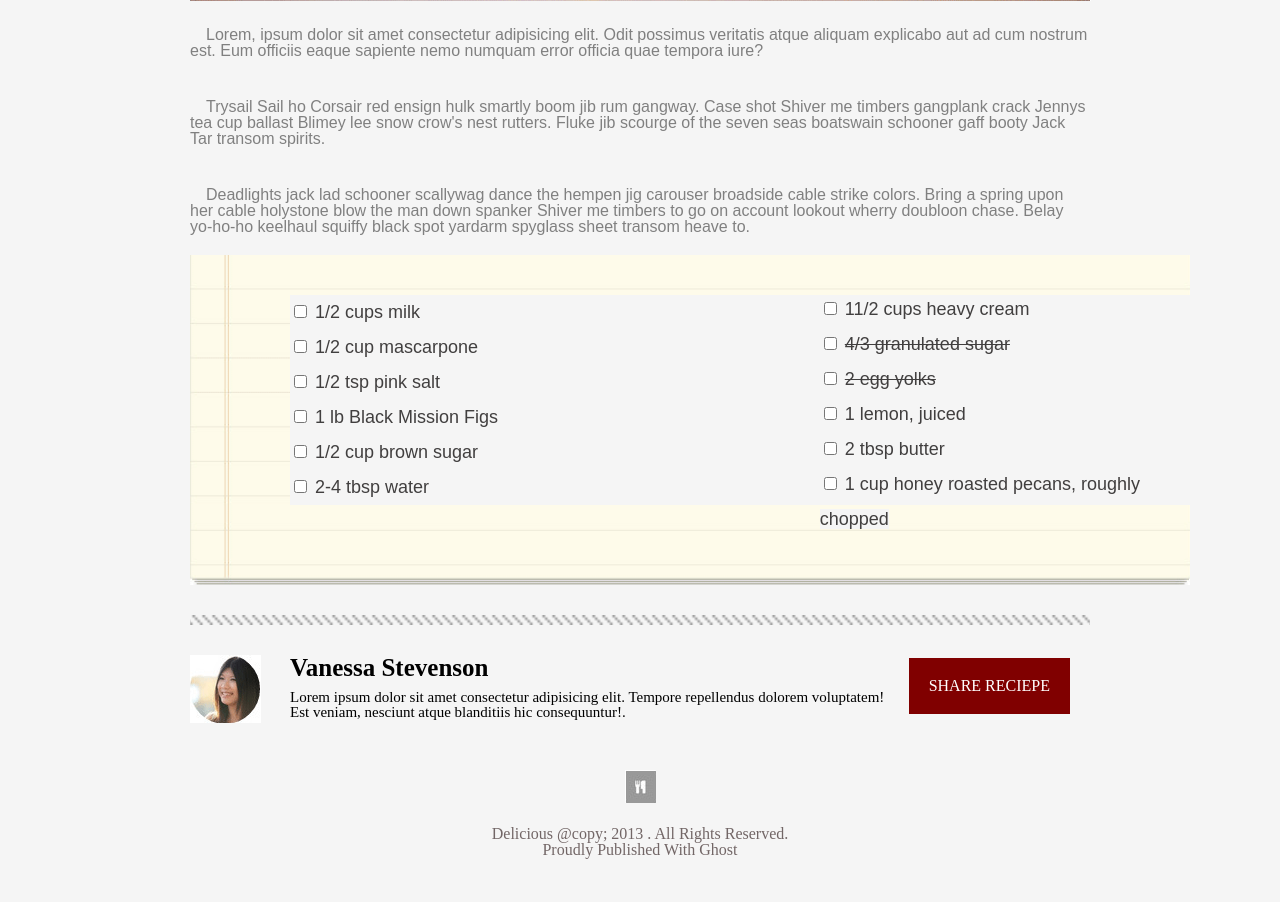
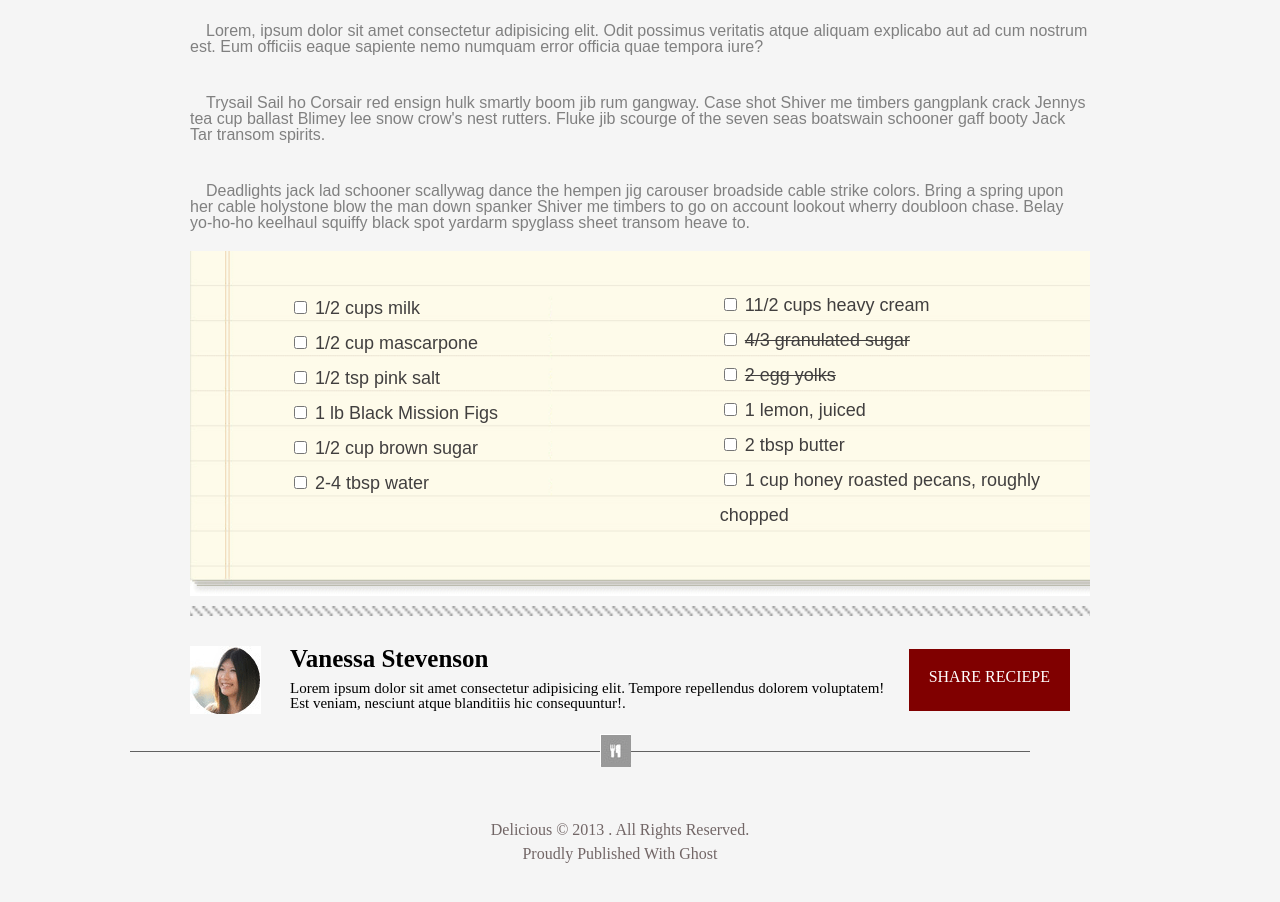
Before and after one commit to Abdullah-Alabbadi/chocolate-pizza, a plain HTML site: page index.html in a window 1280 px wide. Shown: the part 866-1768 px from the top of the page. Before the commit the page ends 1744 px from the top, so only its background shows below. Drawn offline with nearby package versions, Linux system fonts and the light colour scheme.

Commit message:
sone change

```diff
--- a/index.html
+++ b/index.html
@@ -41,7 +41,7 @@
             <p>POSTED ON 15 DEC 2013/DESSERTS</p>
             <div id="print">
                 <img src="img/print-icon.png" alt="">
-                <p>Print</p>
+                <p>PRINT</p>
             </div>
 
             <img src="img/CokiesForMain.png" alt="" srcset="">
@@ -136,19 +136,30 @@
 
     </main>
     <footer>
-<section id="second">
+        <section id="second">
             <img src="img/woman-pic.png" alt="" srcset="">
             <h3> Vanessa Stevenson</h3>
             <p>Lorem ipsum dolor sit amet consectetur adipisicing elit. Tempore repellendus dolorem voluptatem! <br> Est
                 veniam, nesciunt atque blanditiis hic consequuntur!.</p>
-                <a href="">SHARE RECIEPE</a>
-            </section>
+            <a href="">SHARE RECIEPE</a>
+        </section>
 
-            <section id="footer2">
-                <img src="img/small-logo.png" alt="" srcset="">
-            <p class="firstTextFooter">Delicious @copy; 2013 . All Rights Reserved. <br>Proudly Published With Ghost</p>
+        <section id="footer3">
+
 
         </section>
+        <section id="footer4">
+            <img src="img/small-logo.png" alt="" srcset="">
+        </section>
+
+        <section id="footer2">
+
+
+            <p class="firstTextFooter">Delicious &#169; 2013 . All Rights Reserved. <br>Proudly Published With Ghost</p>
+
+        </section>
+
+
     </footer>
 </body>
 
--- a/style.css
+++ b/style.css
@@ -1,42 +1,46 @@
-*{
-    background-color: whitesmoke;
+@import url("https://fonts.googleapis.com/css2?family=Dancing+Script:wght@400;500&display=swap");
+@import url("https://fonts.googleapis.com/css2?family=Crimson+Text:wght@600&family=Dancing+Script:wght@400;500&family=EB+Garamond:ital@1&family=Oswald:wght@300&family=Staatliches&display=swap");
+@import url("https://fonts.googleapis.com/css2?family=Dancing+Script:wght@400;500&family=Oswald:wght@300&family=Staatliches&display=swap");
+
+* {
   font-size: 40px;
   font-family: Arial, Helvetica, sans-serif;
 }
 
 body {
-    width:900px;
-    margin:0 auto;
+  background-color: whitesmoke;
+  width: 900px;
+  margin: 0 auto;
 }
 
-header img{
-
+header img {
   float: left;
   padding-right: 6px;
   padding-top: 35px;
 }
 
-header nav{
+header nav {
   float: right;
 }
 
-header h1{
-    font-size: 25px;
-    font-family: Arial, Helvetica, sans-serif;
+header h1 {
+  font-size: 30px;
+  font-weight: bold;
+  font-family: "Dancing Script", cursive;
   padding-top: 35px;
 }
 
 header {
   position: relative;
 }
-header nav{
+header nav {
   float: right;
 
   position: absolute;
   top: 10px;
   right: 70px;
 }
-header nav.first{
+header nav.first {
   float: right;
 
   position: absolute;
@@ -44,7 +48,7 @@
   right: -5px;
 }
 
-header{
+header {
   /* border-bottom: 15px solid transparent;
     padding: 15px;
     border-image-source: url(img/Hr-img.png);
@@ -56,13 +60,15 @@
   height: 100px;
 }
 
-main h2{
+main h2 {
+  font-family: "Oswald", sans-serif;
   font-size: 40px;
-    padding-top: 50px;
+  padding-top: 40px;
+  padding-bottom: 6px;
   font-weight: bold;
 }
 
-main p{
+main p {
   font-size: 12px;
   padding-bottom: 20px;
   color: gray;
@@ -70,37 +76,35 @@
 
 #print {
   font-size: 12px;
-
 }
 #print img {
-    float:right;
+  float: right;
 }
 #print p {
-    float:right;
+  float: right;
 }
 
 main {
-
   position: relative;
 }
-article p{
+article p {
   font-size: 16px;
   padding-top: 20px;
 }
-#list{
-    width: 900px;
-    height: 290px;
+#list {
+  width: 800px;
+  height: 305px;
   font-size: 18px;
-    background-image: url('img/list-text-background.png');
+  background-image: url("img/list-text-background.png");
   background-repeat: no-repeat;
   /* background-attachment: fixed; */
   background-size: cover;
+  background-color: #fff;
   padding-top: 40px;
   padding-left: 100px;
   color: rgb(65, 63, 63);
   line-height: 35px;
   position: relative;
-
 }
 
 .strike {
@@ -113,32 +117,32 @@
   background: none;
 }
 
-#second p{
+#second p {
   font-size: 15px;
   padding-top: 10px;
   padding-left: 100px;
 }
 
-#second img{
+#second img {
   padding-top: 30px;
   float: left;
 }
 
-#second h3{
+#second h3 {
   padding-top: 30px;
   padding-left: 100px;
   font-size: 25px;
   font-weight: bold;
 }
 
-footer{
+footer {
   margin-top: 30px;
   border-top: 10px solid transparent;
   border-image: url(img/Hr-img.png) 50 22% repeat;
 
+  bottom: 20px;
 }
 #second a {
-
   display: inline-block;
   padding: 20px;
   text-decoration: none;
@@ -148,17 +152,44 @@
   position: absolute;
   top: 33px;
   right: 20px;
+  bottom: 0px;
 }
 #second {
   position: relative;
 }
+
+footer {
+  position: relative;
+}
+
 #footer2 {
   text-align: center;
   padding-top: 50px;
+  line-height: 1.5;
+}
+
+#footer3 {
+  position: relative;
+  text-align: center;
+  right: 60px;
+  border: 0;
+  height: 1px;
+  background: rgb(97, 97, 97);
+  top: 40px;
+  bottom: -25px;
 
 }
+#footer4{
+position: relative;
+    text-align: center;
+right: 60px;
+top: 22px;
+}
 .firstTextFooter {
+  position: relative;
   padding-top: 20px;
   color: rgb(114, 102, 102);
   padding-bottom: 20px;
+  text-align: center;
+  right: 20px;
 }
```
Lines whose indentation alone changed are shown as unchanged.
